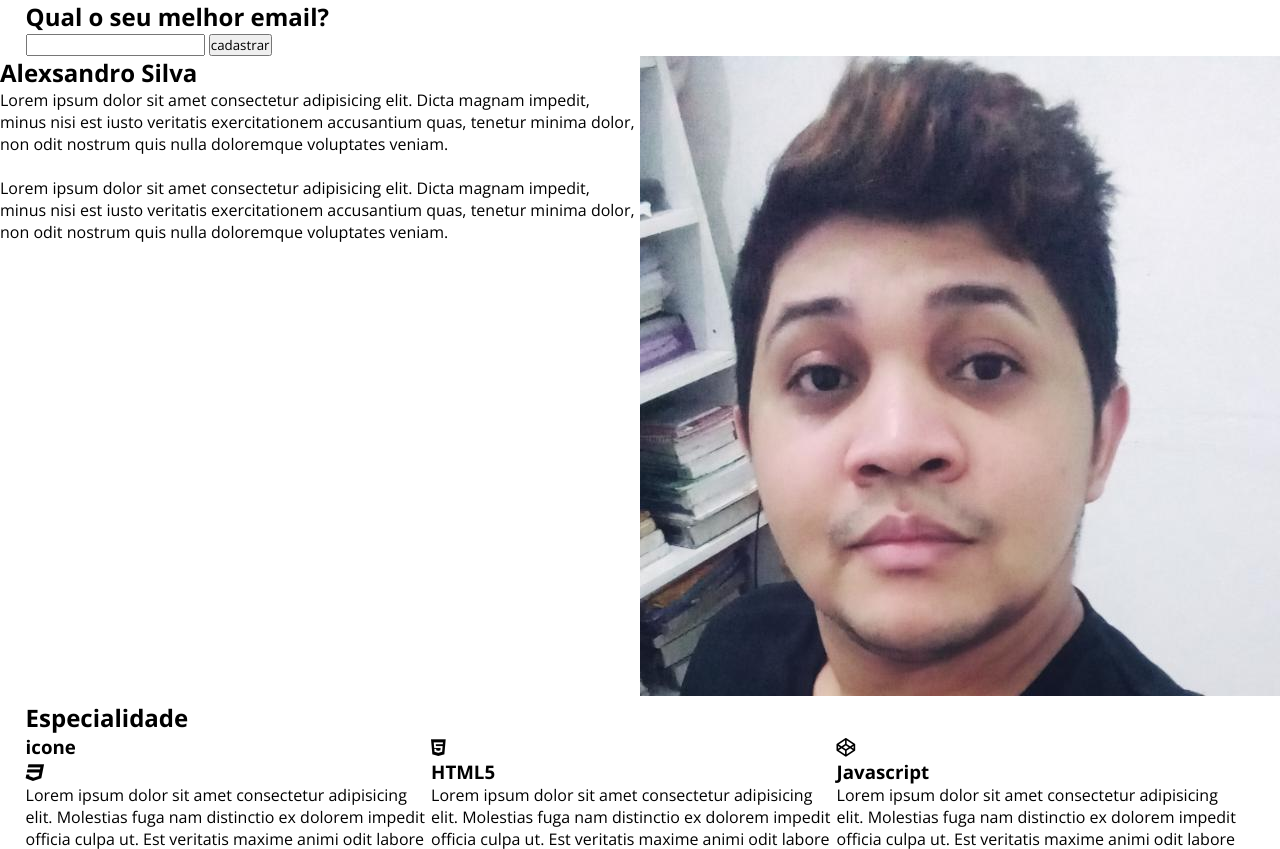
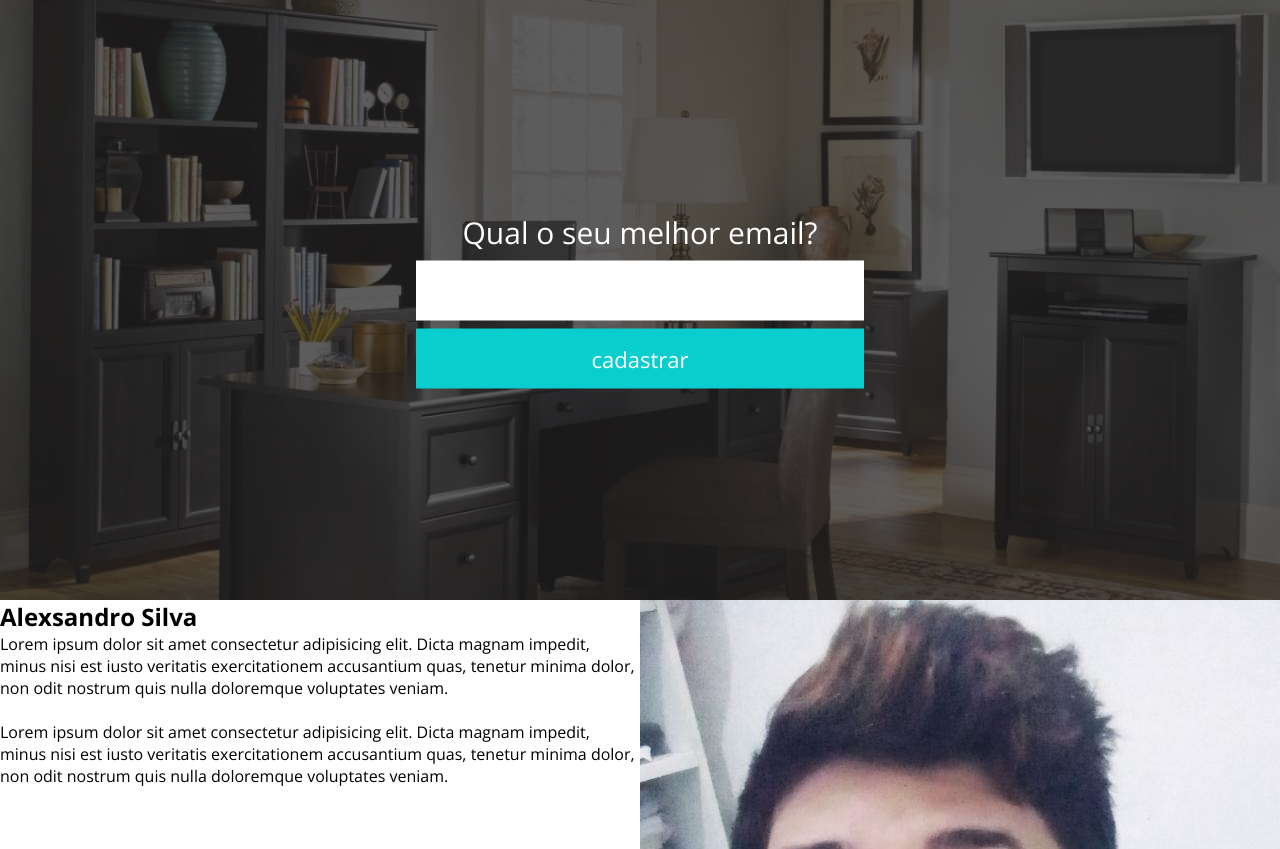
Before and after one commit to aldusosi/site_dinamico, a PHP site: page / in a window 1280 px wide. Shown: the part 74-923 px from the top of the page. Run offline with PHP 8.4, Linux system fonts and the light colour scheme.

Commit message:
estilizando secao bg-principal com formulario

```diff
--- a/estilos/style.css
+++ b/estilos/style.css
@@ -81,3 +81,65 @@ nav.desktop li a
     color:#ffffff;
     text-decoration: none;
 }
+
+.banner-principal
+{
+    position:relative;
+    width:100%;
+    height:600px;
+    background-image: url('../images/bg-principal.jpg');
+    background-size: cover;
+}
+.overlap
+{
+    position:absolute;
+    width:100%;
+    height:100%;
+    background-color: rgba(26, 25, 25, 0.7);
+    z-index:1;
+}
+
+.form
+{
+    width:100%;
+    max-width: 500px;
+    position: absolute;
+    z-index:2;
+    left:50%;
+    top:50%;
+    transform:translate(-50%, -50%);
+    -ms-transform:translate(-50%, -50%);
+}
+
+.form h2
+{
+    color:white;
+    font-weight:300;
+    font-size:30px;
+    text-align:center;
+}
+
+.form input[type=email]
+{
+    width:100%;
+    height:60px;
+    font-size:22px;
+    background-color: white;
+    color:#333;
+    padding:8px;
+    margin-top:8px;
+    border:none;
+}
+
+.form input[type=submit]
+{
+    width:100%;
+    height:60px;
+    font-size:22px;
+    background-color: rgb(10, 206, 206);
+    color:#ffffff;
+    padding:8px;
+    margin-top:8px;
+    cursor:pointer;
+    border:none;
+}
--- a/index.php
+++ b/index.php
@@ -33,9 +33,10 @@
     </header><!--header-->
 
     <section class="banner-principal">
-        <div class="center">
+        <div class="overlap"></div>
+        <div class="center form">
             <h2>Qual o seu melhor email?</h2>
-            <form action="">
+            <form  action="">
                 <input type="email" name="email" required>
                 <input type="submit" name="ação" value="cadastrar">
             </form>
```
Also changed, not shown: images/bg-principal.jpg (added).
